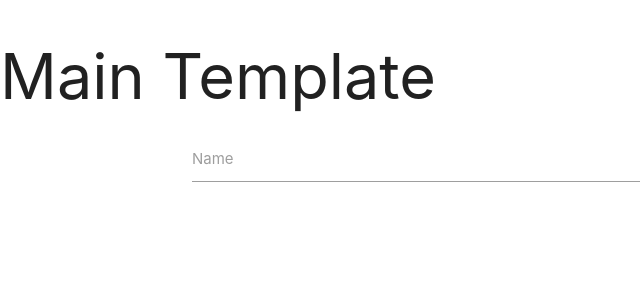
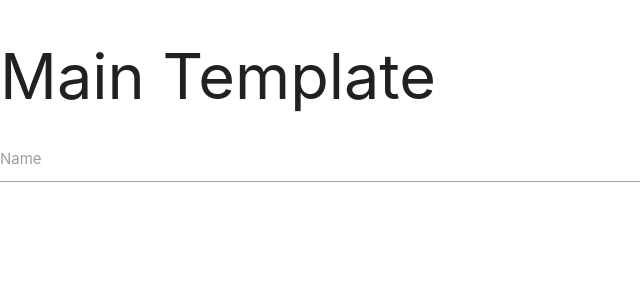
Before and after one commit to rafagomes/checklist, a React (Create React App) app: page / in a window 1280 px wide. Shown: the top 300 px of the page, without its empty margins (0-640 px from the left). Built offline with nearby package versions, Linux system fonts and the light colour scheme.

Commit message:
Added first input in the form

```diff
--- a/package.json
+++ b/package.json
@@ -12,6 +12,7 @@
     "@types/react": "^16.9.0",
     "@types/react-dom": "^16.9.0",
     "formik": "^2.1.3",
+    "lodash": "^4.17.15",
     "materialize-css": "^1.0.0-rc.2",
     "react": "^16.12.0",
     "react-dom": "^16.12.0",
@@ -41,6 +42,7 @@
     ]
   },
   "devDependencies": {
+    "@types/lodash": "^4.14.149",
     "@types/materialize-css": "^1.0.7",
     "@types/react-router-dom": "^5.1.3"
   }
--- a/src/components/atoms/input/Input.tsx
+++ b/src/components/atoms/input/Input.tsx
@@ -1,16 +1,9 @@
 import React from 'react';
-import { useField} from 'formik';
 
 function Input({...props}) {
 
-    const [field, meta] = useField(props.name);
-
     return (
-        <div className="input-field">
-            <input {...field} {...props} />
-            {meta.touched && meta.error ? (<div className="error">{meta.error}</div>) : null}
-            <label htmlFor={field.name}>{props.label}</label>
-        </div>
+        <input type="text" {...props} />
     );
 }
 
--- /dev/null
+++ b/src/components/atoms/label/Label.tsx
@@ -0,0 +1,9 @@
+import React from 'react';
+
+function Label({name, label}:{name:string, label:string}) {
+    return (
+        <label htmlFor={name}>{label}</label>
+    );
+}
+
+export default Label;
--- /dev/null
+++ b/src/components/atoms/label/index.tsx
@@ -0,0 +1,2 @@
+import Label from './Label';
+export default Label;
--- /dev/null
+++ b/src/components/molecules/Field/Field.tsx
@@ -0,0 +1,23 @@
+import React from 'react';
+import {useField} from 'formik';
+import _ from 'lodash';
+
+import Input from '../../atoms/input';
+import Label from '../../atoms/label';
+
+function Field({...props}) {
+
+    const [field, meta] = useField(props.name);
+
+    const inputProps = _.omit(props, 'label');
+
+    return (
+        <div className="input-field">
+            <Input {...field} {...inputProps} />
+            {meta.touched && meta.error ? (<span className="error">{meta.error}</span>) : null}
+            <Label label={props.label} name={field.name} />
+        </div>
+    );
+}
+
+export default Field;
--- /dev/null
+++ b/src/components/molecules/Field/index.tsx
@@ -0,0 +1,2 @@
+import Field from './Field';
+export default Field;
--- a/src/components/molecules/create-form/index.tsx
+++ /dev/null
@@ -1,2 +0,0 @@
-import CreateForm from './CreateForm';
-export default CreateForm;
--- a/src/components/molecules/create-form/CreateForm.tsx
+++ b/src/components/organisms/form-create-checklist/FormCreateChecklist.tsx
@@ -1,33 +1,28 @@
-import React, { useEffect } from 'react';
+import React from 'react';
 import {Form, Formik, FormikValues, FormikProps} from 'formik';
-import M from 'materialize-css';
 
-import Input from '../../atoms/input';
+import Field from '../../molecules/Field';
 
 interface Values {
-    nameField: string
+    name: string
 }
 
 interface OtherProps {
     label: string
 }
 
-function CreateForm() {
+function FormCreateChecklist() {
 
     const handleSubmit = (values:FormikValues) => {
         console.log(values);
     }
 
-    useEffect(() => {
-        M.updateTextFields();
-    });
-
     return (
-        <Formik initialValues={{nameField: '',}}onSubmit={handleSubmit}>
+        <Formik initialValues={{name: '',}}onSubmit={handleSubmit}>
             {(props: OtherProps & FormikProps<Values>) => (
                 <Form>
                     <div className="row">
-                        <Input label="Name" name="nameField" type="text" />
+                        <Field label="Name" name="name" />
                     </div>
                 </Form>
             )}
@@ -35,4 +30,4 @@ function CreateForm() {
     );
 }
 
-export default CreateForm;
+export default FormCreateChecklist;
--- /dev/null
+++ b/src/components/organisms/form-create-checklist/index.tsx
@@ -0,0 +1,3 @@
+import FormCreateChecklist from "./FormCreateChecklist";
+
+export default FormCreateChecklist;
--- a/src/components/pages/create-checklist/CreateChecklist.tsx
+++ b/src/components/pages/create-checklist/CreateChecklist.tsx
@@ -1,13 +1,16 @@
-import React from 'react';
+import React, { useEffect } from 'react';
+import M from 'materialize-css';
 
-import CreateForm from '../../molecules/create-form';
+import FormCreateChecklist from '../../organisms/form-create-checklist';
 
 function CreateChecklist() {
 
+    useEffect(() => {
+        M.updateTextFields();
+    });
+
     return(
-        <div className="container">
-            <CreateForm />
-        </div>
+        <FormCreateChecklist />
     );
 }
 
--- a/src/components/templates/admin/Admin.tsx
+++ b/src/components/templates/admin/Admin.tsx
@@ -5,7 +5,9 @@ function AdminTemplate(props:RouteProps) {
     return (
         <Fragment>
             <h1>Admin Template</h1>
-            <Route {...props} />
+            <div className="container">
+                <Route {...props} />
+            </div>
         </Fragment>
     )
 }
```
Also changed, not shown: 1 other file (tests, documents, lock files or other folders).
